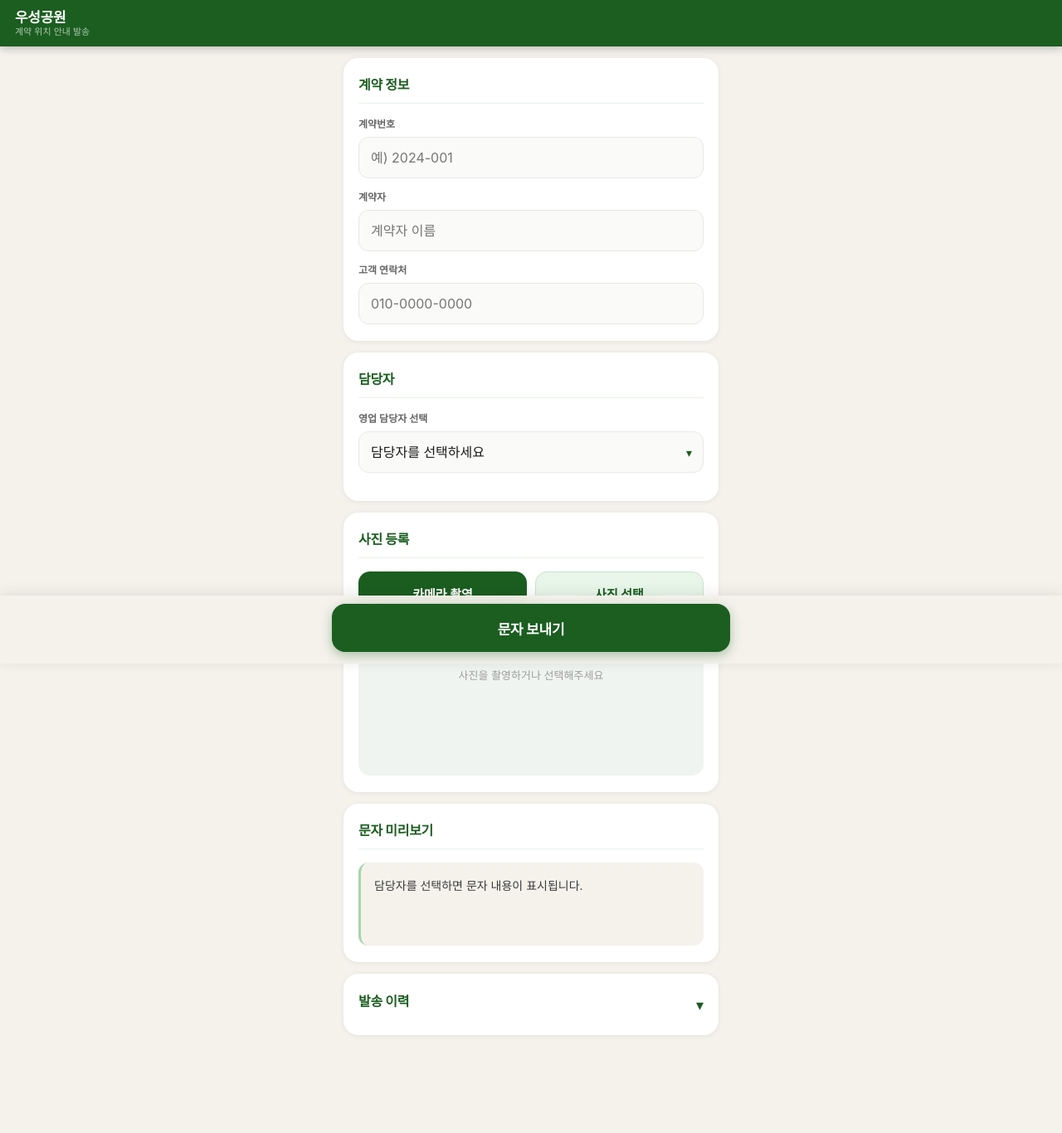
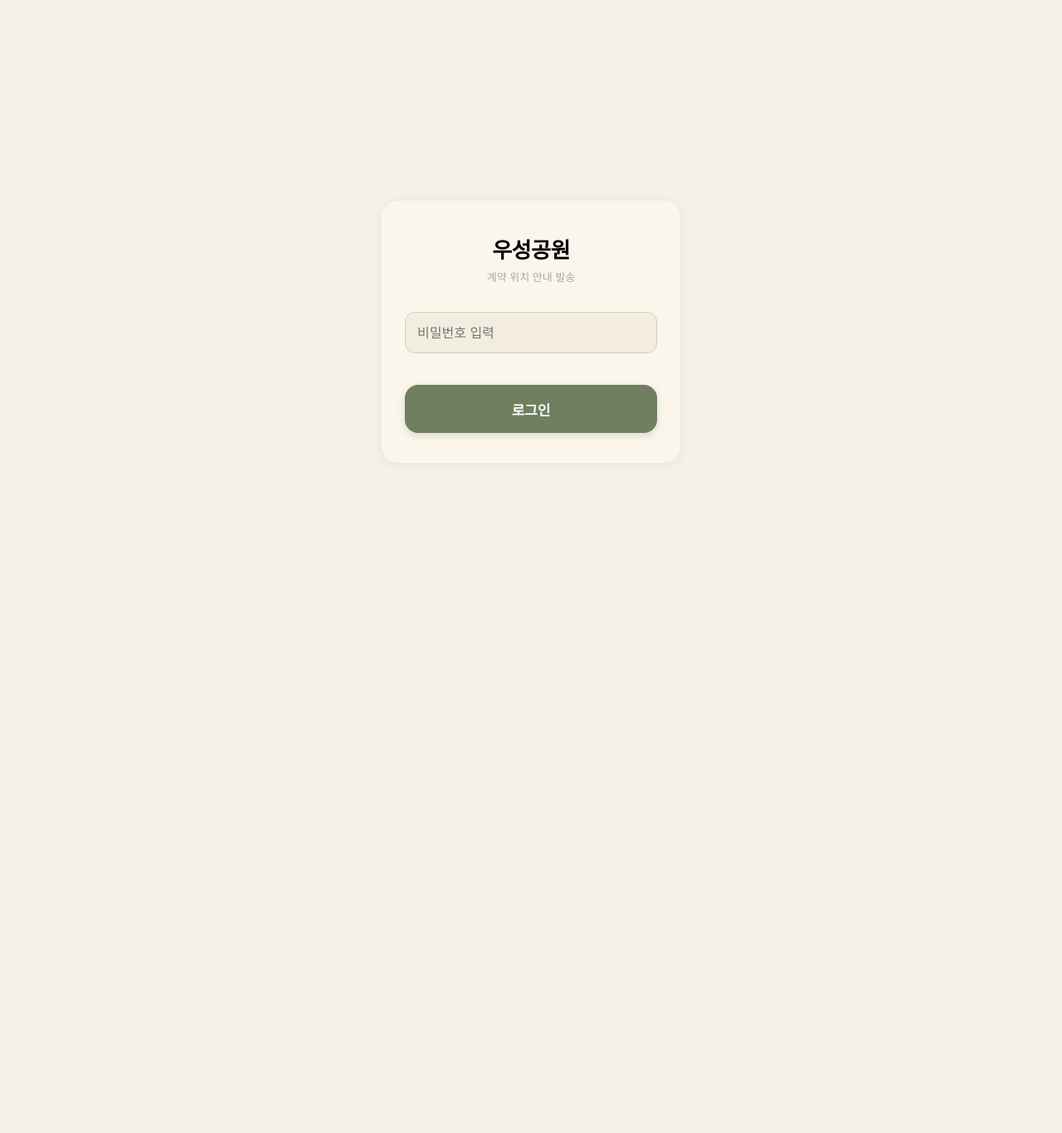
Before and after one commit to kmjvov-code/contract-send-tool, a Flask app: page / in a window 1280 px wide. Shown: the whole page at 83% size. After the commit the page ends 525 px from the top, so only its background shows below. Run offline with Flask 3, Linux system fonts and the light colour scheme; some web fonts are replaced.

Commit message:
final update

```diff
--- a/app.py
+++ b/app.py
@@ -2,27 +2,44 @@ import os
 import json
 import logging
 from datetime import datetime
-from flask import Flask, render_template, request, jsonify
+from functools import wraps
+from flask import Flask, render_template, request, jsonify, session, redirect, url_for
 import base64
 
 logging.basicConfig(level=logging.INFO, format='[%(levelname)s] %(message)s')
 
 app = Flask(__name__)
 app.config['UPLOAD_FOLDER'] = os.path.join('static', 'uploads', 'sent_photos')
+app.secret_key = os.environ.get('SECRET_KEY', 'wooseong-park-dev-secret-2025')
 
 os.makedirs(app.config['UPLOAD_FOLDER'], exist_ok=True)
 os.makedirs('data', exist_ok=True)
 
 HISTORY_FILE = os.path.join('data', 'history.json')
+APP_PASSWORD  = os.environ.get('APP_PASSWORD', '1234')
 
 # ──────────────────────────────────────────────────────────────
 #  담당자 목록 — 이름 / 사무실 / 휴대폰 직접 수정하세요
 # ──────────────────────────────────────────────────────────────
 MANAGERS = [
-    {"id": "1", "name": "홍길동", "officePhone": "031-000-0001", "mobilePhone": "010-1000-0001"},
-    {"id": "2", "name": "이순신", "officePhone": "031-000-0002", "mobilePhone": "010-1000-0002"},
-    {"id": "3", "name": "김유신", "officePhone": "031-000-0003", "mobilePhone": "010-1000-0003"},
+    {"id": "1", "name": "김현 이사", "officePhone": "054-933-4774", "mobilePhone": "010-7444-4444"},
+    {"id": "2", "name": "이성규 상무", "officePhone": "054-933-4774", "mobilePhone": "010-9772-2556"},
+    {"id": "3", "name": "이재민 소장", "officePhone": "054-933-4774", "mobilePhone": "010-2222-8621"},
+    {"id": "4", "name": "진승현 프로", "officePhone": "054-933-4774", "mobilePhone": "010-5114-9890"},
+    {"id": "4", "name": "우승협 프로", "officePhone": "054-933-4774", "mobilePhone": "010-4596-1121"},
 ]
+
+
+# ── 접근 제어 ──────────────────────────────────────────────────
+def login_required(f):
+    @wraps(f)
+    def decorated(*args, **kwargs):
+        if not session.get('logged_in'):
+            if request.is_json:
+                return jsonify({"success": False, "error": "인증 필요"}), 401
+            return redirect(url_for('index'))
+        return f(*args, **kwargs)
+    return decorated
 
 
 # ──────────────────────────────────────────────────────────────
@@ -57,15 +74,33 @@ def _append_history(record: dict) -> None:
 # ── 라우트 ────────────────────────────────────────────────────
 @app.route('/')
 def index():
-    return render_template('index.html', managers=MANAGERS)
+    logged_in = session.get('logged_in', False)
+    return render_template('index.html', managers=MANAGERS, logged_in=logged_in)
+
+
+@app.route('/api/login', methods=['POST'])
+def api_login():
+    data = request.get_json()
+    if data and data.get('password') == APP_PASSWORD:
+        session['logged_in'] = True
+        return jsonify({"success": True})
+    return jsonify({"success": False, "error": "비밀번호가 올바르지 않습니다."}), 401
+
+
+@app.route('/api/logout', methods=['POST'])
+def api_logout():
+    session.clear()
+    return jsonify({"success": True})
 
 
 @app.route('/api/managers')
+@login_required
 def api_managers():
     return jsonify(MANAGERS)
 
 
 @app.route('/api/send', methods=['POST'])
+@login_required
 def api_send():
     data = request.get_json()
     contract_no    = data.get('contractNo', '').strip()
@@ -115,6 +150,7 @@ def api_send():
 
 
 @app.route('/api/history')
+@login_required
 def api_history():
     return jsonify(_load_history())
 
--- a/static/css/style.css
+++ b/static/css/style.css
@@ -1,6 +1,6 @@
 /* ═══════════════════════════════════════════════
    계약 위치 안내 발송툴 — style.css
-   색상: 딥그린(#1B5E20) + 아이보리(#F5F2EC)
+   색상: 올리브(#6F7F5F) + 아이보리(#F6F1E7) / 주황 제거
    ═══════════════════════════════════════════════ */
 
 /* ── Reset & Base ──────────────────────────────── */
@@ -18,8 +18,8 @@ html {
 body {
   font-family: 'Pretendard', -apple-system, BlinkMacSystemFont, 'Apple SD Gothic Neo',
                'Noto Sans KR', 'Segoe UI', sans-serif;
-  background: #F5F2EC;
-  color: #1A1A1A;
+  background: #F6F1E7;
+  color: #000000;
   min-height: 100vh;
   padding-bottom: 88px;
   font-size: 16px;
@@ -31,6 +31,59 @@ input, button, select, textarea {
                'Noto Sans KR', 'Segoe UI', sans-serif;
 }
 
+/* ── 로그인 화면 ─────────────────────────────────── */
+.login-page {
+  position: fixed;
+  top: 0; left: 0; right: 0; bottom: 0;
+  display: flex;
+  align-items: center;
+  justify-content: center;
+  padding: 24px 20px;
+  background: #F6F1E7;
+  overflow-y: auto;
+}
+
+.login-card {
+  width: 100%;
+  max-width: 360px;
+  background: #FAF6EB;
+  border-radius: 20px;
+  padding: 40px 28px 36px;
+  box-shadow: 0 2px 14px rgba(80, 74, 58, 0.08);
+  text-align: center;
+}
+
+.login-title {
+  font-size: 26px;
+  font-weight: 800;
+  color: #000000;
+  letter-spacing: -0.5px;
+  margin-bottom: 4px;
+}
+
+.login-sub {
+  font-size: 13px;
+  color: #ADA79E;
+  margin-bottom: 32px;
+}
+
+.login-form {
+  display: flex;
+  flex-direction: column;
+  gap: 10px;
+}
+
+.login-error {
+  font-size: 13px;
+  color: #9B6B5A;
+  min-height: 18px;
+  text-align: center;
+}
+
+.login-btn {
+  margin-top: 4px;
+}
+
 /* ── 고정 헤더 ─────────────────────────────────── */
 .app-header {
   position: fixed;
@@ -38,22 +91,24 @@ input, button, select, textarea {
   left: 0;
   right: 0;
   height: 56px;
-  background: #1B5E20;
+  background: #6F7F5F;
   z-index: 200;
-  box-shadow: 0 2px 10px rgba(0, 0, 0, 0.25);
+  box-shadow: 0 1px 8px rgba(80, 74, 58, 0.14);
 }
 
 .app-header-inner {
   display: flex;
   align-items: center;
+  justify-content: center;
   height: 100%;
-  padding: 0 18px;
-  gap: 10px;
+  padding: 0 16px;
+  position: relative;
 }
 
 .app-header-texts {
   display: flex;
   flex-direction: column;
+  align-items: center;
   gap: 1px;
 }
 
@@ -66,10 +121,31 @@ input, button, select, textarea {
 }
 
 .app-header-sub {
-  color: rgba(255, 255, 255, 0.65);
+  color: rgba(255, 255, 255, 0.6);
   font-size: 11px;
   font-weight: 400;
   line-height: 1.2;
+}
+
+/* ── 로그아웃 버튼 ────────────────────────────── */
+.logout-btn {
+  position: absolute;
+  right: 16px;
+  top: 50%;
+  transform: translateY(-50%);
+  background: rgba(255, 255, 255, 0.12);
+  border: 1px solid rgba(255, 255, 255, 0.22);
+  color: rgba(255, 255, 255, 0.8);
+  font-size: 12px;
+  font-weight: 500;
+  padding: 5px 12px;
+  border-radius: 20px;
+  cursor: pointer;
+  transition: background 0.15s;
+}
+
+.logout-btn:active {
+  background: rgba(255, 255, 255, 0.22);
 }
 
 /* ── 메인 콘텐츠 ───────────────────────────────── */
@@ -83,21 +159,21 @@ input, button, select, textarea {
 
 /* ── 카드 ──────────────────────────────────────── */
 .card {
-  background: #FFFFFF;
+  background: #FAF6EB;
   border-radius: 18px;
   padding: 20px 18px;
   margin-bottom: 14px;
-  box-shadow: 0 1px 6px rgba(0, 0, 0, 0.07);
+  box-shadow: 0 1px 5px rgba(80, 74, 58, 0.06);
 }
 
 .card-title {
-  font-size: 16px;
+  font-size: 15px;
   font-weight: 700;
-  color: #1B5E20;
+  color: #000000;
   letter-spacing: -0.3px;
   margin-bottom: 16px;
   padding-bottom: 10px;
-  border-bottom: 1.5px solid #E8F5E9;
+  border-bottom: 1.5px solid #E6E1D6;
 }
 
 /* ── 폼 공통 ───────────────────────────────────── */
@@ -113,7 +189,7 @@ input, button, select, textarea {
   display: block;
   font-size: 12px;
   font-weight: 600;
-  color: #666;
+  color: #000000;
   margin-bottom: 6px;
 }
 
@@ -122,18 +198,18 @@ input, button, select, textarea {
   height: 50px;
   padding: 0 14px;
   font-size: 16px;
-  border: 1.5px solid #E8E8E8;
+  border: 1.5px solid #D5CEBC;
   border-radius: 12px;
-  background: #FAFAF8;
-  color: #1A1A1A;
+  background: #F2EDE0;
+  color: #000000;
   outline: none;
   transition: border-color 0.15s, background 0.15s;
   -webkit-appearance: none;
 }
 
 .form-input:focus {
-  border-color: #2E7D32;
-  background: #FFFFFF;
+  border-color: #6F7F5F;
+  background: #FAF6EB;
 }
 
 /* ── 드롭다운 ──────────────────────────────────── */
@@ -146,10 +222,10 @@ input, button, select, textarea {
   height: 50px;
   padding: 0 40px 0 14px;
   font-size: 16px;
-  border: 1.5px solid #E8E8E8;
+  border: 1.5px solid #D5CEBC;
   border-radius: 12px;
-  background: #FAFAF8;
-  color: #1A1A1A;
+  background: #F2EDE0;
+  color: #000000;
   outline: none;
   -webkit-appearance: none;
   appearance: none;
@@ -158,7 +234,7 @@ input, button, select, textarea {
 }
 
 .form-select:focus {
-  border-color: #2E7D32;
+  border-color: #6F7F5F;
 }
 
 .select-arrow {
@@ -166,7 +242,7 @@ input, button, select, textarea {
   right: 14px;
   top: 50%;
   transform: translateY(-50%);
-  color: #1B5E20;
+  color: #000000;
   font-size: 14px;
   pointer-events: none;
 }
@@ -174,7 +250,7 @@ input, button, select, textarea {
 /* ── 담당자 정보 ────────────────────────────────── */
 .manager-info {
   display: none;
-  background: #F1F8E9;
+  background: #E4ECD7;
   border-radius: 12px;
   padding: 14px 16px;
   margin-top: 12px;
@@ -195,13 +271,13 @@ input, button, select, textarea {
 .manager-info-label {
   font-size: 12px;
   font-weight: 700;
-  color: #2E7D32;
+  color: #000000;
   min-width: 48px;
 }
 
 .manager-info-value {
   font-size: 14px;
-  color: #333;
+  color: #000000;
   font-weight: 500;
 }
 
@@ -233,21 +309,21 @@ input, button, select, textarea {
 }
 
 .photo-btn-camera {
-  background: #1B5E20;
+  background: #6F7F5F;
   color: #FFFFFF;
 }
 
 .photo-btn-gallery {
-  background: #E8F5E9;
-  color: #1B5E20;
-  border: 1.5px solid #C8E6C9;
+  background: #E4ECD7;
+  color: #000000;
+  border: 1.5px solid #BFC9AD;
 }
 
 /* ── 사진 미리보기 (.photo-preview-*) ──────────── */
 .photo-preview-wrap {
   position: relative;
   width: 100%;
-  background: #F0F4F0;
+  background: #EDE8DC;
   border-radius: 14px;
   overflow: hidden;
   min-height: 180px;
@@ -258,7 +334,7 @@ input, button, select, textarea {
   align-items: center;
   justify-content: center;
   min-height: 120px;
-  color: #9E9E9E;
+  color: #ADA79E;
   font-size: 13px;
   padding: 20px;
 }
@@ -278,26 +354,26 @@ input, button, select, textarea {
   display: flex;
   align-items: center;
   gap: 6px;
-  background: #F1F8E9;
+  background: #E4ECD7;
   border-radius: 10px;
   padding: 10px 14px;
   font-size: 12px;
-  color: #2E7D32;
+  color: #000000;
   margin-top: 10px;
 }
 
 /* ── 문자 미리보기 (.message-preview-*) ────────── */
 .message-preview-box {
-  background: #F5F2EC;
+  background: #F6F1E7;
   border-radius: 12px;
   padding: 16px;
   font-size: 14px;
   line-height: 1.75;
-  color: #3A3A3A;
+  color: #000000;
   white-space: pre-wrap;
   font-family: inherit;
   min-height: 100px;
-  border-left: 3px solid #A5D6A7;
+  border-left: 3px solid #BCC9AB;
 }
 
 /* ── 발송 이력 (.history-*) ────────────────────── */
@@ -320,7 +396,7 @@ input, button, select, textarea {
 
 .history-toggle-icon {
   font-size: 18px;
-  color: #1B5E20;
+  color: #000000;
   transition: transform 0.2s;
   display: block;
   margin-left: 8px;
@@ -343,14 +419,14 @@ input, button, select, textarea {
 
 .history-empty {
   text-align: center;
-  color: #9E9E9E;
+  color: #ADA79E;
   font-size: 13px;
   padding: 20px 0 6px;
 }
 
 .history-item {
   padding: 13px 0;
-  border-bottom: 1px solid #EEEEEE;
+  border-bottom: 1px solid #E6E1D6;
 }
 
 .history-item:last-child {
@@ -371,13 +447,13 @@ input, button, select, textarea {
 
 .history-contract {
   font-weight: 800;
-  color: #1B5E20;
+  color: #000000;
   font-size: 15px;
 }
 
 .history-date {
   font-size: 11px;
-  color: #9E9E9E;
+  color: #ADA79E;
 }
 
 .history-item-body {
@@ -390,13 +466,13 @@ input, button, select, textarea {
 .history-contractor {
   font-size: 14px;
   font-weight: 600;
-  color: #2A2A2A;
+  color: #000000;
 }
 
 .history-manager {
   font-size: 12px;
-  color: #2E7D32;
-  background: #E8F5E9;
+  color: #000000;
+  background: #E4ECD7;
   padding: 1px 8px;
   border-radius: 10px;
 }
@@ -409,7 +485,7 @@ input, button, select, textarea {
 
 .history-phone {
   font-size: 12px;
-  color: #888;
+  color: #000000;
 }
 
 .history-file {
@@ -427,11 +503,11 @@ input, button, select, textarea {
   left: 0;
   right: 0;
   padding: 10px 14px 14px;
-  background: rgba(245, 242, 236, 0.96);
+  background: rgba(246, 241, 231, 0.96);
   backdrop-filter: blur(12px);
   -webkit-backdrop-filter: blur(12px);
   z-index: 200;
-  box-shadow: 0 -2px 16px rgba(0, 0, 0, 0.09);
+  box-shadow: 0 -1px 12px rgba(80, 74, 58, 0.07);
 }
 
 .send-btn {
@@ -443,7 +519,7 @@ input, button, select, textarea {
   max-width: 480px;
   margin: 0 auto;
   height: 58px;
-  background: #1B5E20;
+  background: #6F7F5F;
   color: #FFFFFF;
   border: none;
   border-radius: 16px;
@@ -453,7 +529,11 @@ input, button, select, textarea {
   letter-spacing: -0.2px;
   transition: background 0.15s, opacity 0.15s, transform 0.1s;
   -webkit-appearance: none;
-  box-shadow: 0 4px 14px rgba(27, 94, 32, 0.35);
+  box-shadow: 0 3px 10px rgba(80, 74, 58, 0.17);
+}
+
+.send-btn:hover {
+  background: #5E6D50;
 }
 
 .send-btn:active {
@@ -462,7 +542,7 @@ input, button, select, textarea {
 }
 
 .send-btn:disabled {
-  background: #81C784;
+  background: #9DAF8A;
   cursor: not-allowed;
   box-shadow: none;
   transform: none;
--- a/static/js/script.js
+++ b/static/js/script.js
@@ -71,7 +71,7 @@ function renderContractMarker(ctx, canvas) {
 
   const { x, y } = state.markerPos;
   const fontSize  = Math.max(14, Math.round(canvas.width * 0.045));
-  const text      = '계약 ←';
+  const text      = '계약';
   const pad       = Math.round(fontSize * 0.45);
 
   ctx.font = `bold ${fontSize}px -apple-system, sans-serif`;
@@ -85,8 +85,8 @@ function renderContractMarker(ctx, canvas) {
   const bx = Math.max(0, Math.min(canvas.width  - boxW, x - boxW / 2));
   const by = Math.max(0, Math.min(canvas.height - boxH, y - boxH / 2));
 
-  // 배경 박스
-  ctx.fillStyle = '#00804A';
+  // 배경 박스 — 계약 표시만 강조색 사용
+  ctx.fillStyle = '#00A651';
   _roundRect(ctx, bx, by, boxW, boxH, 6);
   ctx.fill();
 
@@ -164,7 +164,47 @@ function updateScreen() {
 
 
 // ════════════════════════════════════════════════
-//  이벤트 핸들러
+//  이벤트 핸들러 — 로그인
+// ════════════════════════════════════════════════
+
+async function handleLogin() {
+  const password = document.getElementById('loginPassword').value;
+  const errorEl  = document.getElementById('loginError');
+  const btn      = document.getElementById('loginBtn');
+
+  btn.disabled = true;
+  errorEl.textContent = '';
+
+  try {
+    const res = await fetch('/api/login', {
+      method:  'POST',
+      headers: { 'Content-Type': 'application/json' },
+      body:    JSON.stringify({ password }),
+    });
+    const result = await res.json();
+    if (result.success) {
+      window.location.reload();
+    } else {
+      errorEl.textContent = result.error || '비밀번호가 올바르지 않습니다.';
+    }
+  } catch (err) {
+    errorEl.textContent = '오류가 발생했습니다. 다시 시도해주세요.';
+  } finally {
+    btn.disabled = false;
+  }
+}
+
+async function handleLogout() {
+  try {
+    await fetch('/api/logout', { method: 'POST' });
+  } finally {
+    window.location.reload();
+  }
+}
+
+
+// ════════════════════════════════════════════════
+//  이벤트 핸들러 — 메인 앱
 // ════════════════════════════════════════════════
 
 function handlePhotoFile(file) {
@@ -358,14 +398,24 @@ function formatPhone(raw) {
 //  초기화
 // ════════════════════════════════════════════════
 
-async function init() {
+function initLoginPage() {
+  const loginBtn      = document.getElementById('loginBtn');
+  const loginPassword = document.getElementById('loginPassword');
+
+  loginBtn.addEventListener('click', handleLogin);
+  loginPassword.addEventListener('keydown', (e) => {
+    if (e.key === 'Enter') handleLogin();
+  });
+}
+
+async function initMainApp() {
   await loadManagers();
   await loadHistory();
 
   // 사진 입력
   document.getElementById('cameraInput').addEventListener('change', e => {
     handlePhotoFile(e.target.files[0]);
-    e.target.value = ''; // 같은 파일 재선택 허용
+    e.target.value = '';
   });
   document.getElementById('galleryInput').addEventListener('change', e => {
     handlePhotoFile(e.target.files[0]);
@@ -396,7 +446,18 @@ async function init() {
   // 문자 보내기
   document.getElementById('sendBtn').addEventListener('click', handleSend);
 
+  // 로그아웃
+  document.getElementById('logoutBtn').addEventListener('click', handleLogout);
+
   updateScreen();
 }
 
+async function init() {
+  if (document.getElementById('loginBtn')) {
+    initLoginPage();
+  } else {
+    await initMainApp();
+  }
+}
+
 document.addEventListener('DOMContentLoaded', init);
--- a/templates/index.html
+++ b/templates/index.html
@@ -13,6 +13,22 @@
 </head>
 <body>
 
+{% if not logged_in %}
+  <!-- ── 로그인 화면 ─────────────────────────────── -->
+  <div class="login-page">
+    <div class="login-card">
+      <p class="login-title">우성공원</p>
+      <p class="login-sub">계약 위치 안내 발송</p>
+      <div class="login-form">
+        <input class="form-input" type="password" id="loginPassword"
+               placeholder="비밀번호 입력" autocomplete="current-password" inputmode="numeric">
+        <p class="login-error" id="loginError"></p>
+        <button class="send-btn login-btn" id="loginBtn">로그인</button>
+      </div>
+    </div>
+  </div>
+
+{% else %}
   <!-- ── 고정 헤더 ─────────────────────────────── -->
   <header class="app-header">
     <div class="app-header-inner">
@@ -20,6 +36,7 @@
         <span class="app-header-title">우성공원</span>
         <span class="app-header-sub">계약 위치 안내 발송</span>
       </div>
+      <button class="logout-btn" id="logoutBtn">로그아웃</button>
     </div>
   </header>
 
@@ -108,7 +125,7 @@
       </div>
 
       <div class="contract-marker-hint" id="markerHint" style="display:none">
-        사진 위를 터치하면 <strong>계약 ←</strong> 표시를 찍을 수 있습니다
+        사진 위를 터치하면 <strong>계약</strong> 표시를 찍을 수 있습니다
       </div>
     </section>
 
@@ -140,6 +157,7 @@
       <span id="sendBtnText">문자 보내기</span>
     </button>
   </div>
+{% endif %}
 
   <script src="{{ url_for('static', filename='js/script.js') }}"></script>
 </body>
```
Also changed, not shown: data/history.json (+16 -0 lines).
